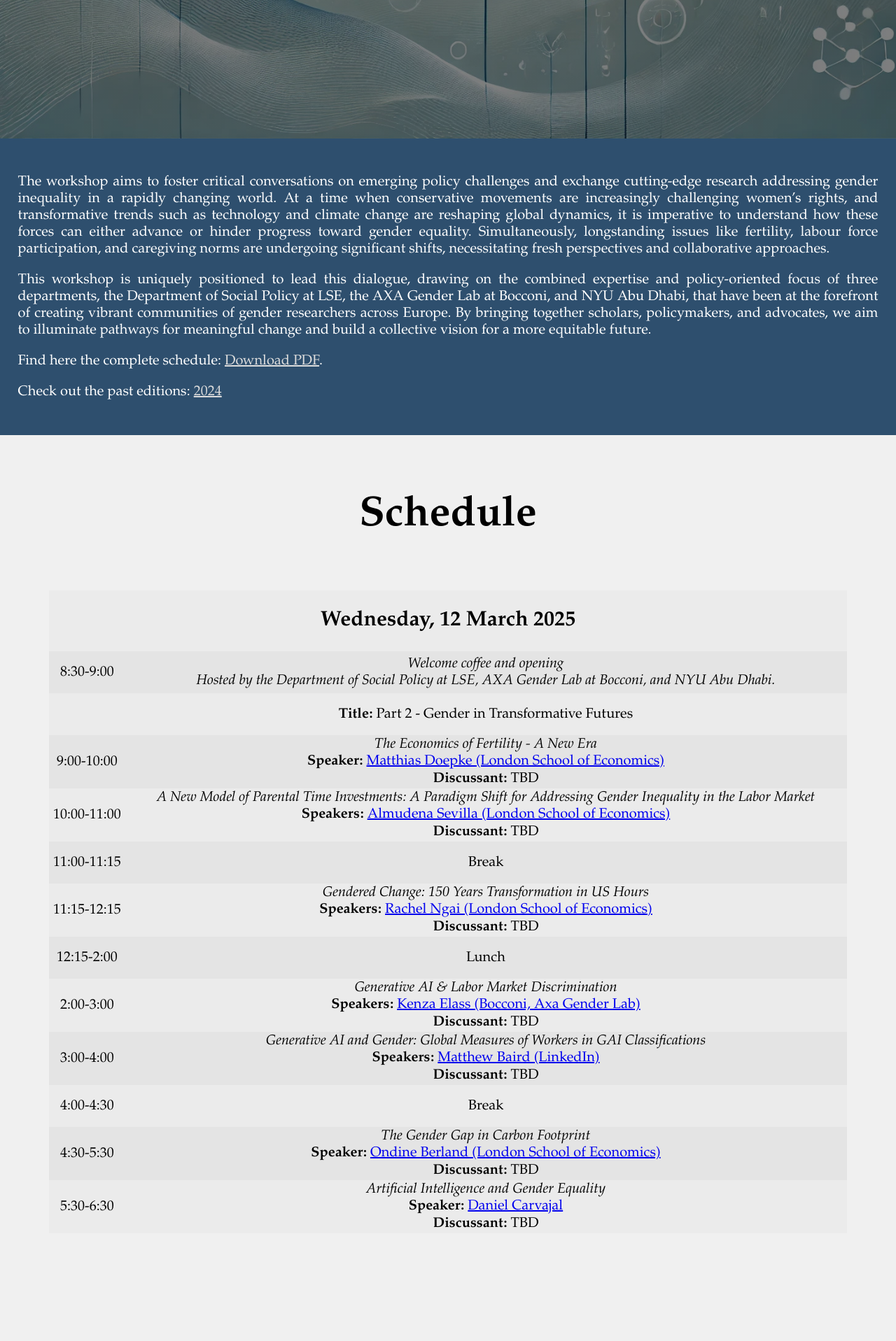
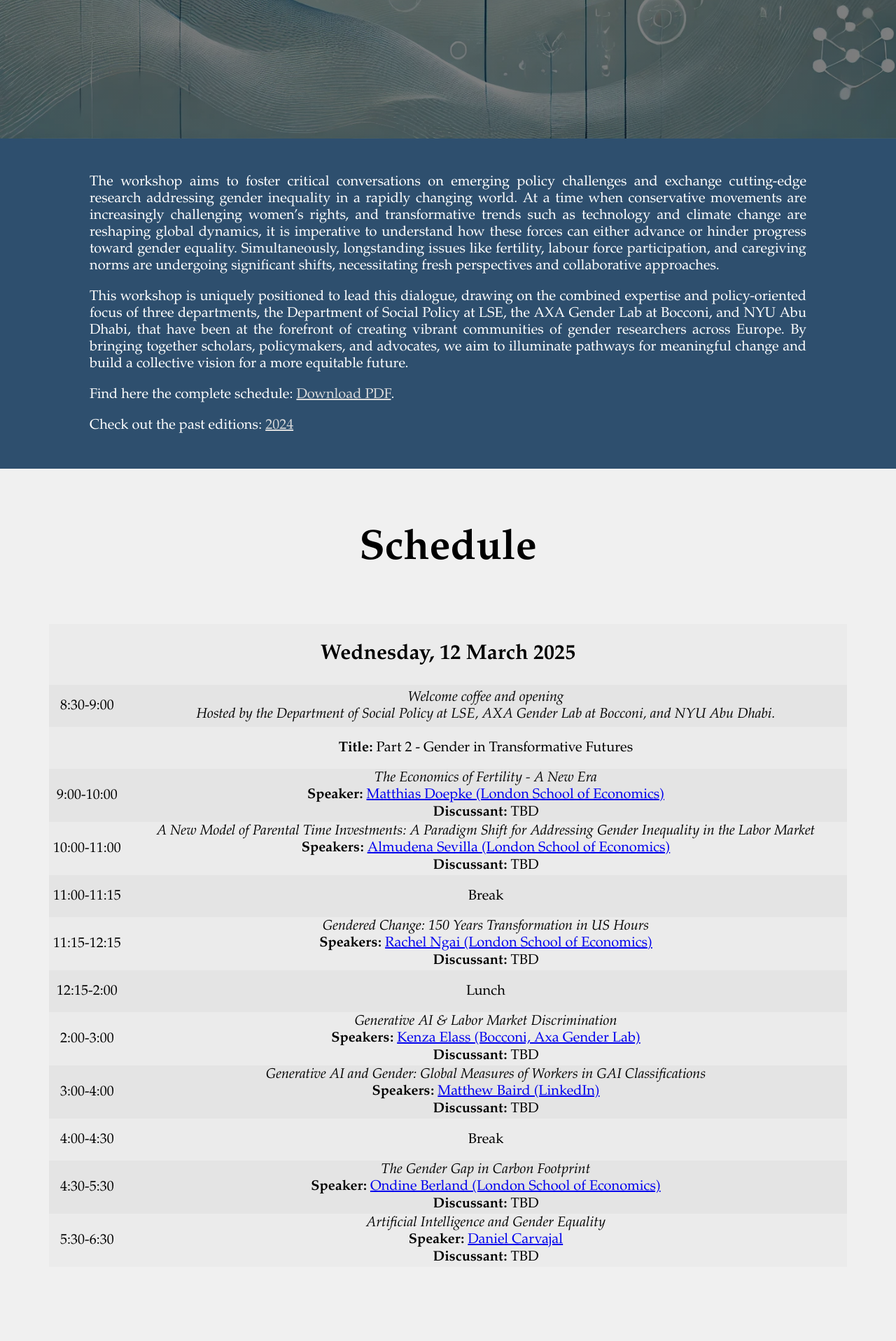
Before and after one commit to elasskenza/gender_workshop, a Jekyll site: the page built from index.html, in a window 1280 px wide. Shown: the part 702-2619 px from the top of the page at 70% size. Built offline with Jekyll 4.4.1, drawn with Linux system fonts in a browser that asks for light colours.

Commit message:
Update index.html

```diff
--- a/index.html
+++ b/index.html
@@ -14,8 +14,8 @@ layout: default
   </p>
 </section>
 
-<section class="tone-dark">
-  <div style="text-align: justify;">
+<section class="tone-dark" style="text-align: center;">
+  <div style="text-align: justify; display: inline-block; max-width: 80%;">
     {{ site.data.info.description_long | markdownify }}
 
     {% if site.data.workshops %}
```
